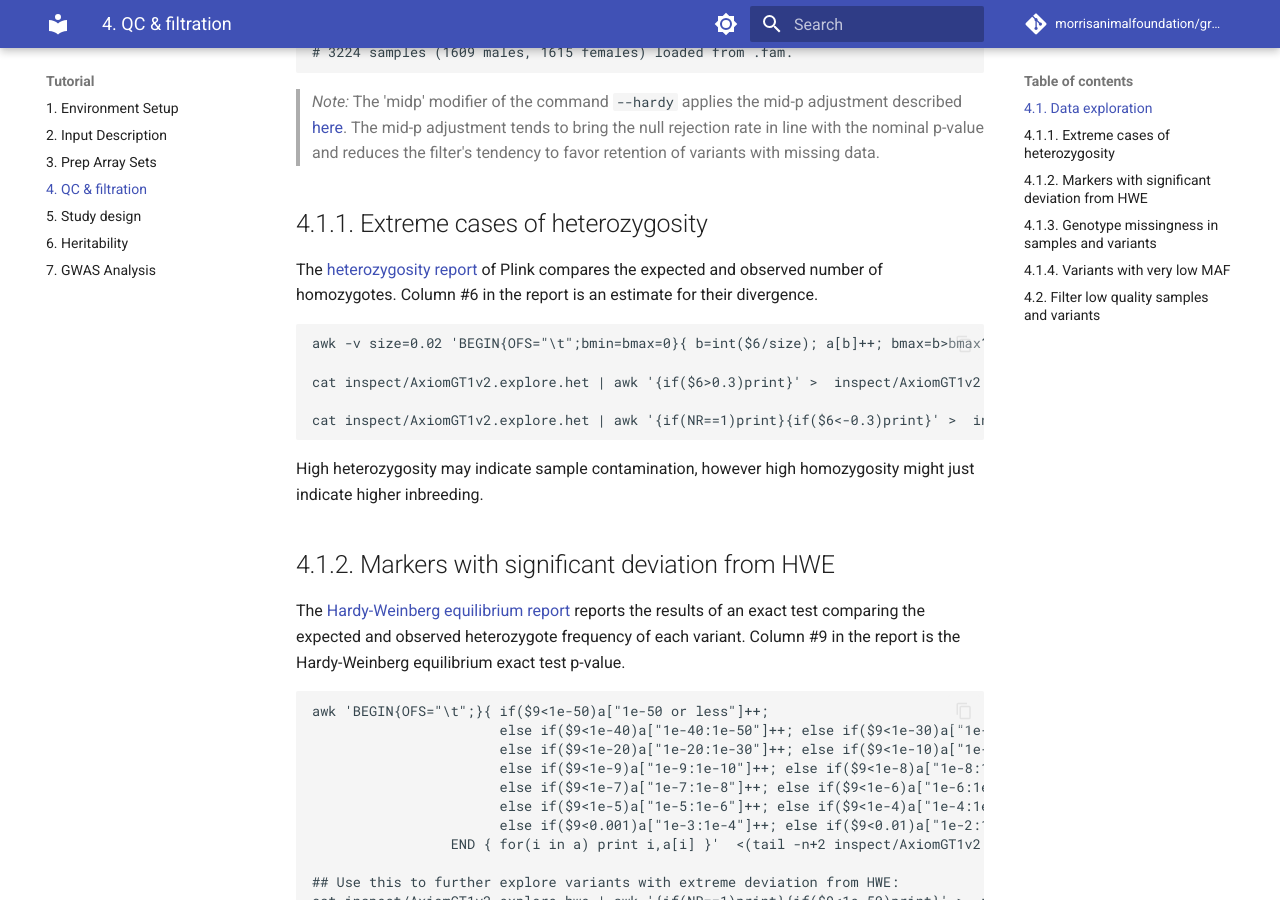
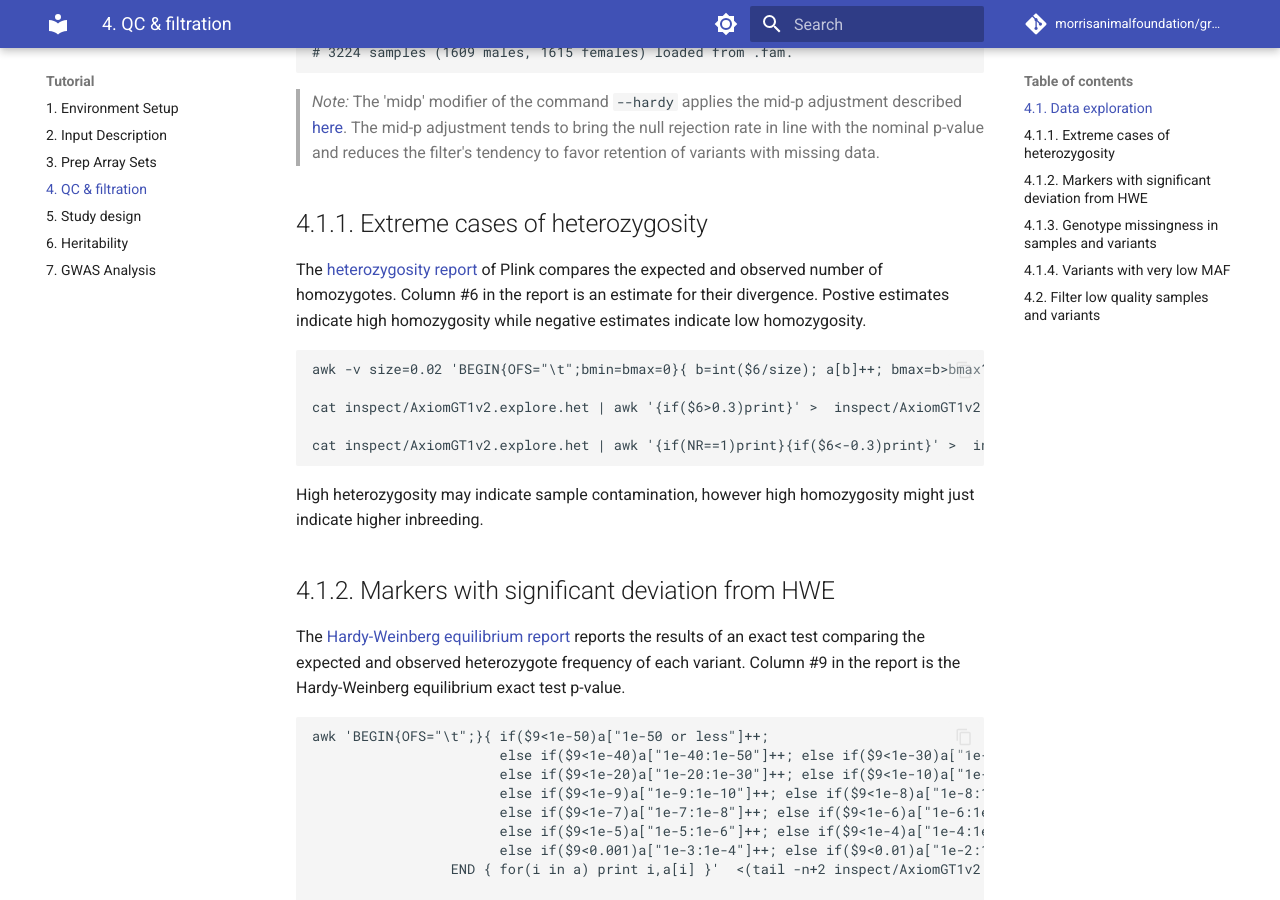
Before and after one commit to morrisanimalfoundation/grGWAS, an MkDocs documentation site: the page built from docs/4.qc_filter.md, in a window 1280 px wide and 900 px high, scrolled down 630 px. Built offline with MkDocs 1.6.1 and Material for MkDocs 9.7.7, drawn with Linux system fonts in a browser that asks for light colours; comment, search, counter and statistics services are not loaded.

Commit message:
more explanation of heterozygosity estimates

````diff
--- a/docs/4.qc_filter.md
+++ b/docs/4.qc_filter.md
@@ -22,7 +22,7 @@ plink --bfile AxiomGT1v2.comp_merge.deDup.sexConfirm.public_ids --chr-set 38 no-
 
 ## 4.1.1. Extreme cases of heterozygosity
 
-The [heterozygosity report](https://www.cog-genomics.org/plink/1.9/formats#het) of Plink compares the expected and observed number of homozygotes. Column #6 in the report is an estimate for their divergence.
+The [heterozygosity report](https://www.cog-genomics.org/plink/1.9/formats#het) of Plink compares the expected and observed number of homozygotes. Column #6 in the report is an estimate for their divergence. Postive estimates indicate high homozygosity while negative estimates indicate low homozygosity.
 
 ```
 awk -v size=0.02 'BEGIN{OFS="\t";bmin=bmax=0}{ b=int($6/size); a[b]++; bmax=b>bmax?b:bmax; bmin=b<bmin?b:bmin } END { for(i=bmin;i<=bmax;++i){if(i==0) print -1*size,size,a[i]/1;else if(i<0) print (i-1)*size,i*size,a[i]/1;else print i*size,(i+1)*size,a[i]/1 }}'  <(tail -n+2 inspect/AxiomGT1v2.explore.het) > inspect/AxiomGT1v2.explore.het.histo
````
